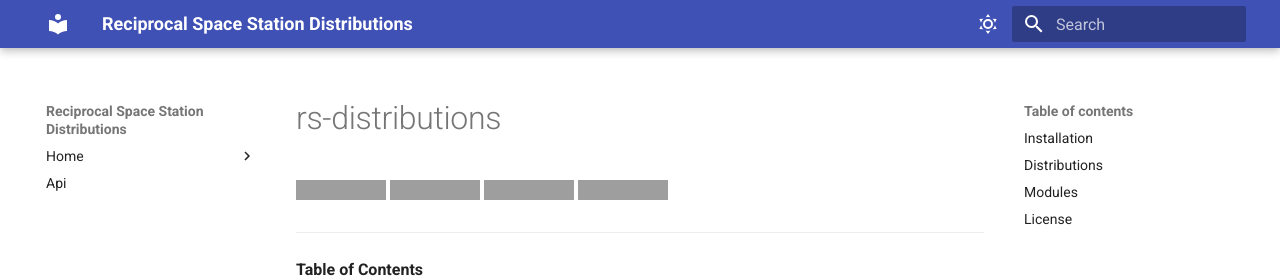
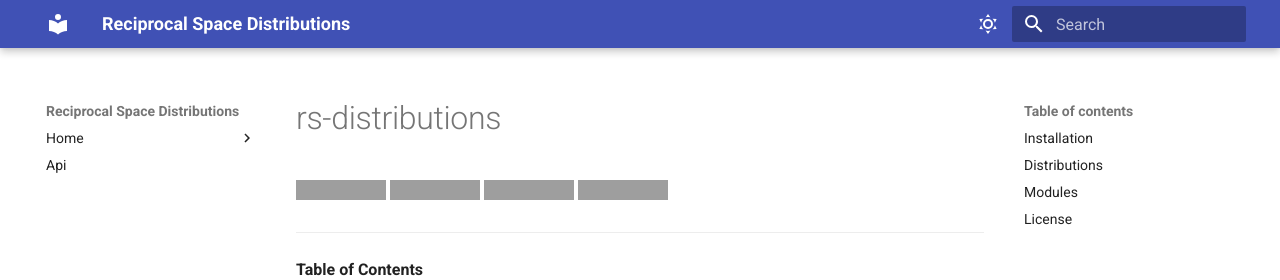
Before and after one commit to rs-station/distributions, an MkDocs documentation site: the page built from docs/index.md, in a window 1280 px wide. Shown: the top 280 px of the page. Built offline with MkDocs 1.6.1 and Material for MkDocs 9.7.7, drawn with Linux system fonts in a browser that asks for light colours; grey boxes are pictures that could not be loaded.

Commit message:
fewer words

```diff
--- a/mkdocs.yml
+++ b/mkdocs.yml
@@ -1,4 +1,4 @@
-site_name: Reciprocal Space Station Distributions
+site_name: Reciprocal Space Distributions
 site_url: https://rs-station.github.io/distributions/
 edit_uri: edit/main/docs/
 
```
